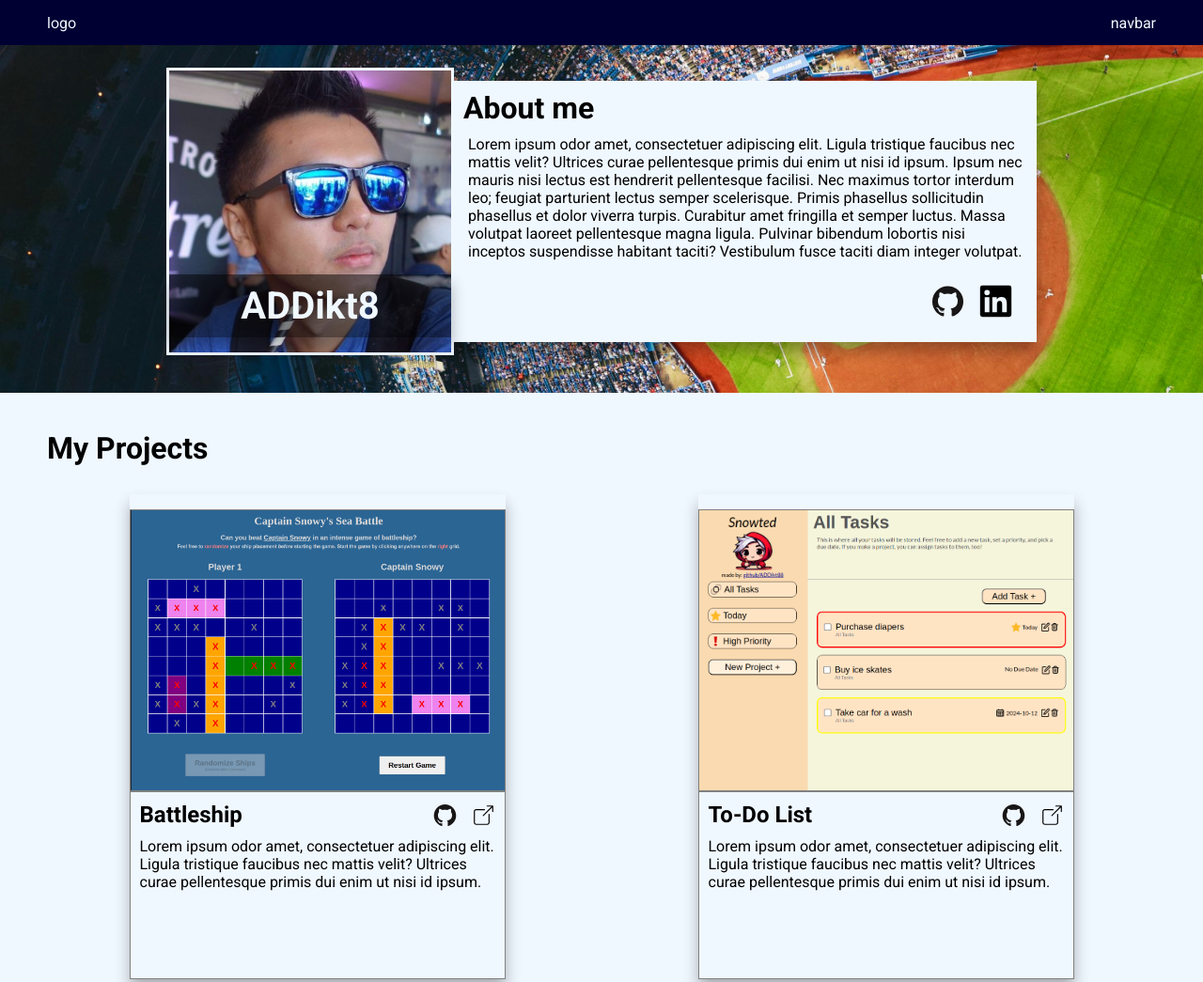
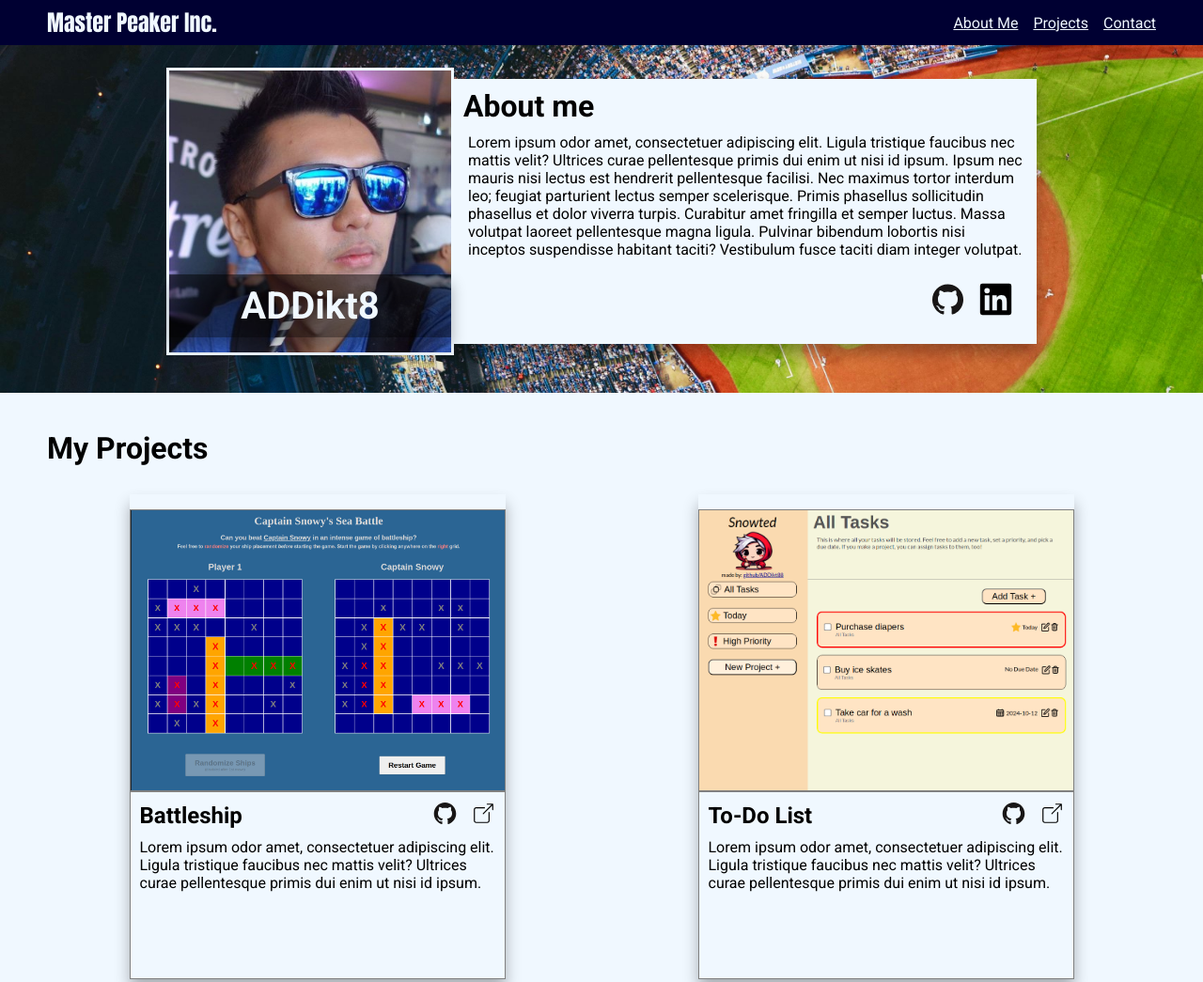
Before and after one commit to ADDikt88/homepage, a website built with webpack: page src/template.html in a window 1280 px wide. Shown: the top 1045 px of the page at 94% size. Built offline with nearby package versions, Linux system fonts and the light colour scheme.

Commit message:
Add nav bar with links

```diff
--- a/src/mainPage.js
+++ b/src/mainPage.js
@@ -15,8 +15,18 @@ import { projectList } from "./projects.js";
 
 function mainpage() {
   const aboutMeIcons = document.querySelector(".about-me-icons");
-  aboutMeIcons.appendChild(processSVG(githubSvg, "Github Icon", "35px"));
-  aboutMeIcons.appendChild(processSVG(linkedinSvg, "LinkedIn Icon", "35px"));
+
+  const githubLink = document.createElement("a");
+  githubLink.href = "https://github.com/ADDikt88";
+  githubLink.target = "_blank";
+  githubLink.appendChild(processSVG(githubSvg, "Github Icon", "35px"));
+  aboutMeIcons.appendChild(githubLink);
+
+  const linkedinLink = document.createElement("a");
+  linkedinLink.href = "https://www.linkedin.com/";
+  linkedinLink.target = "_blank";
+  linkedinLink.appendChild(processSVG(linkedinSvg, "LinkedIn Icon", "35px"));
+  aboutMeIcons.appendChild(linkedinLink);
 
   const aboutMeLeft = document.querySelector(".about-me-left");
   aboutMeLeft.appendChild(profileImg);
@@ -44,8 +54,18 @@ function mainpage() {
   emailContainer.appendChild(emailAddress);
 
   const contactIcons = document.querySelector(".contact-me-icons");
-  contactIcons.appendChild(processSVG(githubSvg, "Github Icon", "35px"));
-  contactIcons.appendChild(processSVG(linkedinSvg, "LinkedIn Icon", "35px"));
+
+  const githubLinkC = document.createElement("a");
+  githubLinkC.href = "https://github.com/ADDikt88";
+  githubLinkC.target = "_blank";
+  githubLinkC.appendChild(processSVG(githubSvg, "Github Icon", "35px"));
+  contactIcons.appendChild(githubLinkC);
+
+  const linkedinLinkC = document.createElement("a");
+  linkedinLinkC.href = "https://www.linkedin.com/";
+  linkedinLinkC.target = "_blank";
+  linkedinLinkC.appendChild(processSVG(linkedinSvg, "LinkedIn Icon", "35px"));
+  contactIcons.appendChild(linkedinLinkC);
 
   const footerRight = document.querySelector(".footer-right");
   footerRight.appendChild(snowyBackgroundImg);
--- a/src/projects.js
+++ b/src/projects.js
@@ -25,36 +25,67 @@ const testDescription =
             primis dui enim ut nisi id ipsum.";
 
 projectList.push(
-  createProjectCard(battleship_ssImg, "Battleship", "test", testDescription)
+  createProjectCard(
+    battleship_ssImg,
+    "Battleship",
+    "https://github.com/ADDikt88/battleship",
+    "https://addikt88.github.io/battleship/",
+    testDescription
+  )
 );
 
 projectList.push(
-  createProjectCard(todo_ssImg, "To-Do List", "test", testDescription)
+  createProjectCard(
+    todo_ssImg,
+    "To-Do List",
+    "https://github.com/ADDikt88/todo-list",
+    "https://addikt88.github.io/todo-list/",
+    testDescription
+  )
 );
 
 projectList.push(
-  createProjectCard(dashboard_ssImg, "Dashboard", "test", testDescription)
+  createProjectCard(
+    dashboard_ssImg,
+    "Dashboard",
+    "https://github.com/ADDikt88/dashboard",
+    "https://addikt88.github.io/dashboard/",
+    testDescription
+  )
 );
 
 projectList.push(
-  createProjectCard(weather_ssImg, "Weather", "test", testDescription)
+  createProjectCard(
+    weather_ssImg,
+    "Weather",
+    "https://github.com/ADDikt88/weather-app",
+    "https://addikt88.github.io/weather-app/",
+    testDescription
+  )
 );
 
 projectList.push(
-  createProjectCard(tt_ssImg, "Tic-Tac-Toe", "test", testDescription)
+  createProjectCard(
+    tt_ssImg,
+    "Tic-Tac-Toe",
+    "https://github.com/ADDikt88/tictactoe",
+    "https://addikt88.github.io/tictactoe/",
+    testDescription
+  )
 );
 
 projectList.push(
   createProjectCard(
     skydomeBackgroundImg,
     "Baseball Stats",
-    "test",
+    "#",
+    "#",
     testDescription
   )
 );
 //projectList.push(projectCard2);
 
-function createProjectCard(screenshot, title, link, description) {
+function createProjectCard(screenshot, title, link, livelink, description) {
   const projectCard = document.createElement("div");
   projectCard.classList = "project-card";
 
@@ -73,8 +104,23 @@ function createProjectCard(screenshot, title, link, description) {
   const projectIcons = document.createElement("div");
   projectIcons.classList = "project-icons";
 
-  projectIcons.appendChild(processSVG(githubSvg, "Github Icon", "25px"));
-  projectIcons.appendChild(processSVG(linkSvg, "Link Icon", "25px"));
+  const projectLink = document.createElement("a");
+  if (link !== "#") {
+    projectLink.href = link;
+    projectLink.target = "_blank";
+  }
+  projectLink.appendChild(processSVG(githubSvg, "Github Icon", "25px"));
+  projectIcons.appendChild(projectLink);
+
+  const projectLiveLink = document.createElement("a");
+
+  if (livelink !== "#") {
+    projectLiveLink.href = livelink;
+    projectLiveLink.target = "_blank";
+  }
+
+  projectLiveLink.appendChild(processSVG(linkSvg, "Link Icon", "25px"));
+  projectIcons.appendChild(projectLiveLink);
 
   projectTitleBar.appendChild(projectTitle);
   projectTitleBar.appendChild(projectIcons);
--- a/src/styles.css
+++ b/src/styles.css
@@ -6,6 +6,7 @@
 html,
 body {
   height: 100%;
+  min-width: 320px;
 }
 
 body {
@@ -38,10 +39,28 @@ nav {
 
 .logo {
   margin-left: 50px;
+  font-family: Impact, Haettenschweiler, "Arial Narrow Bold", sans-serif;
+  font-size: 1.5rem;
+  font-weight: bold;
 }
 .nav-bar {
   margin: auto;
   margin-right: 50px;
+  display: flex;
+  gap: 1rem;
+}
+
+.nav-bar a:link {
+  color: aliceblue;
+}
+
+.nav-bar a:visited {
+  color: rgb(128, 166, 199);
+}
+
+.nav-bar a:hover,
+.nav-bar a:active {
+  color: rgb(184, 209, 231);
 }
 
 .about {
@@ -290,7 +309,16 @@ footer {
   main,
   footer {
     max-width: 700px;
-    min-width: 320px;
+  }
+
+  .logo {
+    display: none;
+  }
+  .nav-bar {
+    margin: auto;
+    display: flex;
+    justify-content: space-around;
+    gap: 3rem;
   }
 
   .about {
--- a/src/template.html
+++ b/src/template.html
@@ -14,10 +14,14 @@
   <body>
     <header>
       <nav class="nav">
-        <div class="logo">logo</div>
-        <div class="nav-bar">navbar</div>
+        <div class="logo">Master Peaker Inc.</div>
+        <div class="nav-bar">
+          <a href="#about-me">About Me</a>
+          <a href="#projects">Projects</a>
+          <a href="#contact">Contact</a>
+        </div>
       </nav>
-      <div class="about">
+      <div class="about" id="about-me">
         <div class="about-me-left">
           <h1 class="header-title">ADDikt8</h1>
         </div>
@@ -39,12 +43,12 @@
       </div>
     </header>
     <main>
-      <h1 class="main-title">My Projects</h1>
+      <h1 class="main-title" id="projects">My Projects</h1>
 
       <div class="projects-container"></div>
     </main>
     <footer>
-      <div class="contact-me">
+      <div class="contact-me" id="contact">
         <h1 class="contact-me-title">Contact Me</h1>
         <p class="contact-me-description">
           Please get in touch if you think our work could be mutually
```
